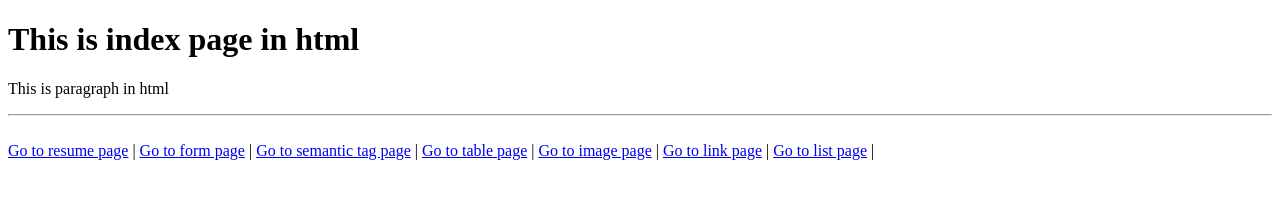
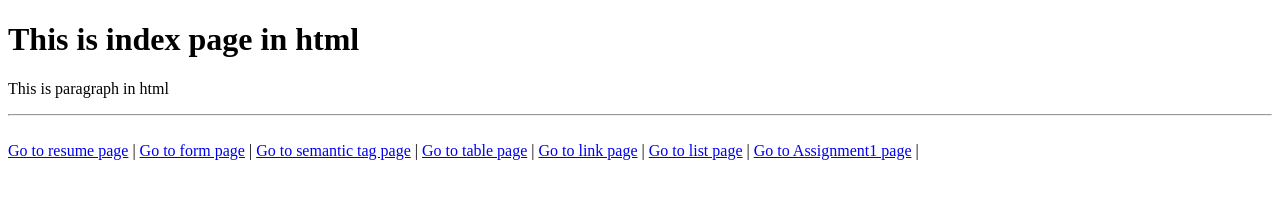
Before and after one commit to Anujithraj/HTML, a plain HTML site: page index.html in a window 1280 px wide. Drawn offline with Linux system fonts and the light colour scheme.

Commit message:
add index page

```diff
--- a/index.html
+++ b/index.html
@@ -16,8 +16,8 @@
     <a href="forms.html">Go to form page</a> |
     <a href="semantic tag.html">Go to semantic tag page</a> |
     <a href="table.html">Go to table page</a> |
-    <a href="image.html">Go to image page</a> |
     <a href="links.html">Go to link page</a> |
     <a href="list.html">Go to list page</a> |
+    <a href="assignment1.html">Go to Assignment1 page</a> |
 </body>
 </html>
```
